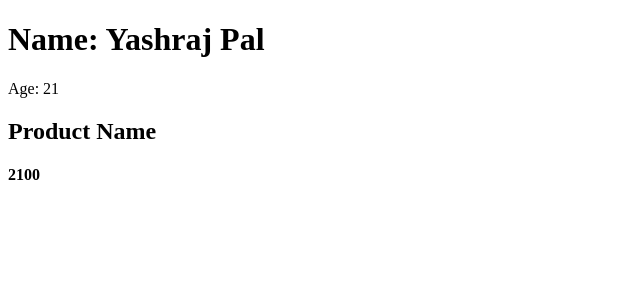
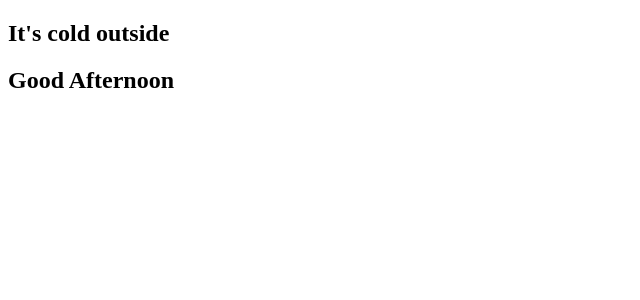
Before and after one commit to yashraj013/React_learn, a React (Vite) app in the folder huxn/: page / in a window 1280 px wide. Shown: the top 300 px of the page, without its empty margins (0-640 px from the left). Built offline with nearby package versions, Linux system fonts and the light colour scheme.

Commit message:
conditional rendering

```diff
--- a/huxn/src/App.jsx
+++ b/huxn/src/App.jsx
@@ -7,13 +7,14 @@ import Greeting from "./components/Greeting";
 import ProductionInfo from "./components/ProductionInfo";
 import Properties from "./components/Properties";
 import Product from "./components/Product";
+import Weather from "./components/Weather";
 
 const App = () => {
   return <div>
     {/* WE CAN RENDER ANY OF THE COMPONENT HERE */}
 
-      <Properties/>
-      <Product/>
+      <Weather/>
+      <Greeting/>
   </div>
 };
 
--- a/huxn/src/components/Greeting.jsx
+++ b/huxn/src/components/Greeting.jsx
@@ -1,12 +1,17 @@
 import React from 'react'
 
-const Name = "Yashraj";
+
 const Greeting = () => {
-  return (
-    <div>
-        <h1>Good morning {Name}</h1>
-    </div>
-  )
+  let Timeofday = "afternoon"
+  if(Timeofday == "morning"){
+    return <h2>Good Morning</h2>
+  }
+  else if(Timeofday == "afternoon"){
+    return <h2>Good Afternoon</h2>
+  }
+  else{
+    return <h2>Invalid input</h2>
+  }
 }
 
 export default Greeting;
--- /dev/null
+++ b/huxn/src/components/Weather.jsx
@@ -0,0 +1,18 @@
+import React from 'react'
+
+const Weather = () => {
+    let temp = 6;
+
+    if(temp < 15){
+        return <h2>It's cold outside</h2>
+    }
+    else if(temp >= 15 && temp <= 25){
+        return <h2>It's nice outside</h2>
+    }
+    else if(temp > 25){
+        return <h2>It's hot outside</h2>
+    }
+}
+
+
+export default Weather
```
Also changed, not shown: huxn/src/components/UserStatus.jsx (added).
